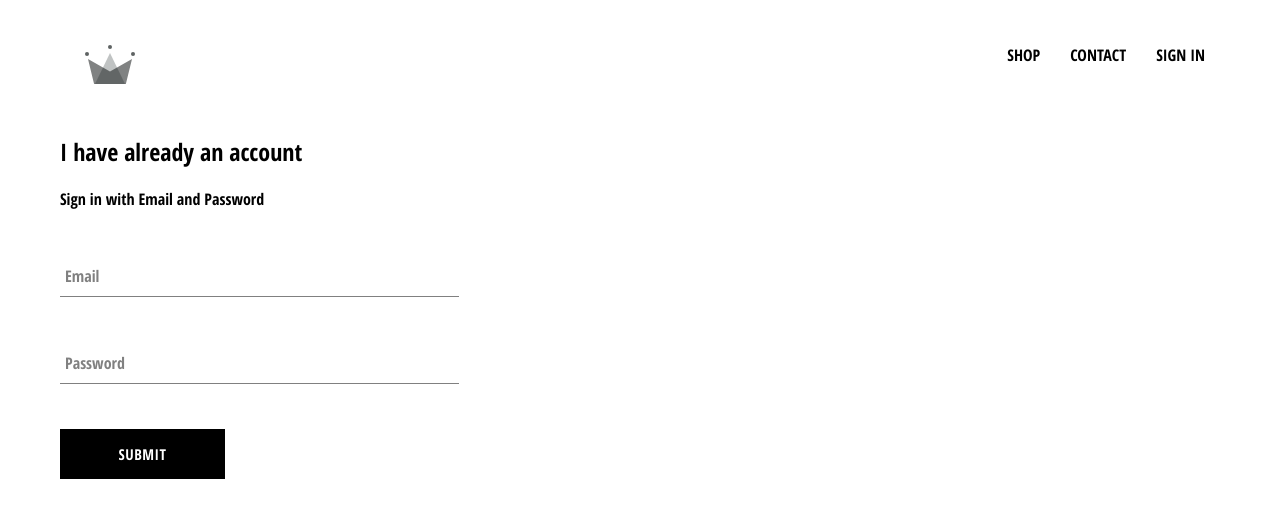
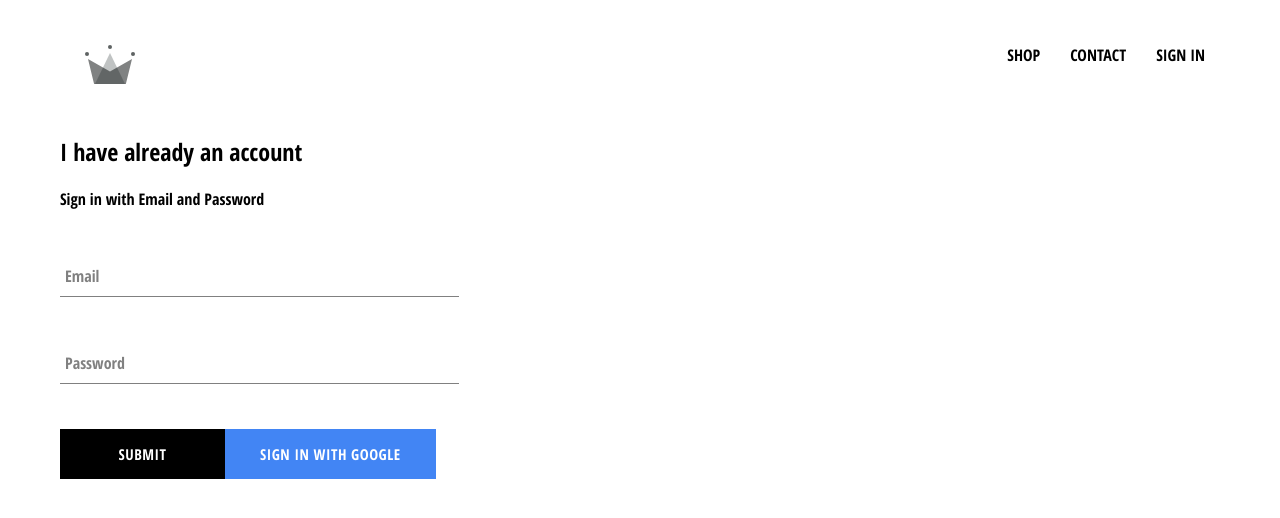
Before and after one commit to JunaidSikander/crwn-clothing, a React (Create React App) app: page /signin in a window 1280 px wide. Shown: the top 518 px of the page. Built offline with nearby package versions, Linux system fonts and the light colour scheme.

Commit message:
[Add] Sign-in with Google BUtton And Firebase

```diff
--- a/package.json
+++ b/package.json
@@ -6,6 +6,7 @@
     "@testing-library/jest-dom": "^4.2.4",
     "@testing-library/react": "^9.3.2",
     "@testing-library/user-event": "^7.1.2",
+    "firebase": "^7.14.1",
     "node-sass": "^4.13.1",
     "react": "^16.13.1",
     "react-dom": "^16.13.1",
--- a/src/components/custom-button/custom-button.component.jsx
+++ b/src/components/custom-button/custom-button.component.jsx
@@ -1,8 +1,8 @@
 import React from "react";
 import  './custom-button.styles.scss';
 
-const CustomButton = ({children, ...otherProps}) =>(
-      <button className='custom-button' {...otherProps}>
+const CustomButton = ({isGoogleSignIn,children, ...otherProps}) =>(
+      <button className={`${isGoogleSignIn ? 'google-sign-in' : ''} custom-button` } {...otherProps}>
           {children}
       </button>
 );
--- a/src/components/custom-button/custom-button.styles.scss
+++ b/src/components/custom-button/custom-button.styles.scss
@@ -19,4 +19,14 @@
     color: black;
     border: 1px solid black;
   }
+
+  &.google-sign-in {
+    background-color: #4285f4;
+    color: white;
+
+    &:hover {
+      background-color: #357ae8;
+      border: none;
+    }
+  }
 }
--- a/src/components/sign-in/sign-in.component.jsx
+++ b/src/components/sign-in/sign-in.component.jsx
@@ -2,6 +2,7 @@
 import FormInput from '../form-input/form-input.component'
 import './sign-in.styles.scss';
 import CustomButton from "../custom-button/custom-button.component";
+import {signInWithGoogle} from "../../firebase/firebase.utils";
 
 class SignIn extends Component{
     constructor(props){
@@ -49,6 +50,7 @@
                         required
                     />
                     <CustomButton type='submit'> Submit</CustomButton>
+                    <CustomButton isGoogleSignIn={true} onClick={signInWithGoogle}> Sign in with google</CustomButton>
                 </form>
             </div>
         );
--- /dev/null
+++ b/src/firebase/firebase.utils.js
@@ -0,0 +1,25 @@
+import firebase from 'firebase/app';
+import 'firebase/firestore';
+import 'firebase/auth';
+
+const config = {
+    apiKey: "AIzaSyDacy02OxIS10u6OmWPvnoHFyLns19reUs",
+    authDomain: "crwn-db-b5e51.firebaseapp.com",
+    databaseURL: "https://crwn-db-b5e51.firebaseio.com",
+    projectId: "crwn-db-b5e51",
+    storageBucket: "crwn-db-b5e51.appspot.com",
+    messagingSenderId: "307804452184",
+    appId: "1:307804452184:web:5aa0ed24fc5a85d816612d",
+    measurementId: "G-2TWBRL0GCT"
+};
+
+firebase.initializeApp(config);
+
+export const auth = firebase.auth();
+export const firestore = firebase.firestore();
+
+const provider = new firebase.auth.GoogleAuthProvider();
+provider.setCustomParameters({ prompt: 'select_account' });
+export const signInWithGoogle = ()=> auth.signInWithPopup(provider);
+
+export default firebase;
```
Also changed, not shown: 1 other file (tests, documents, lock files or other folders).
